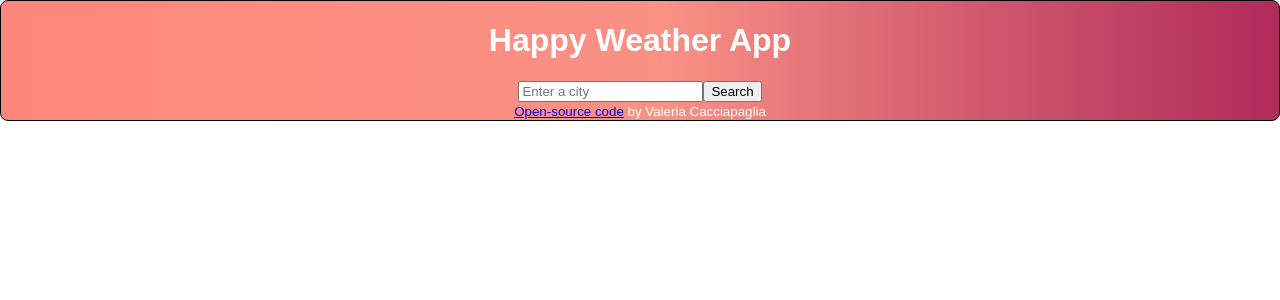
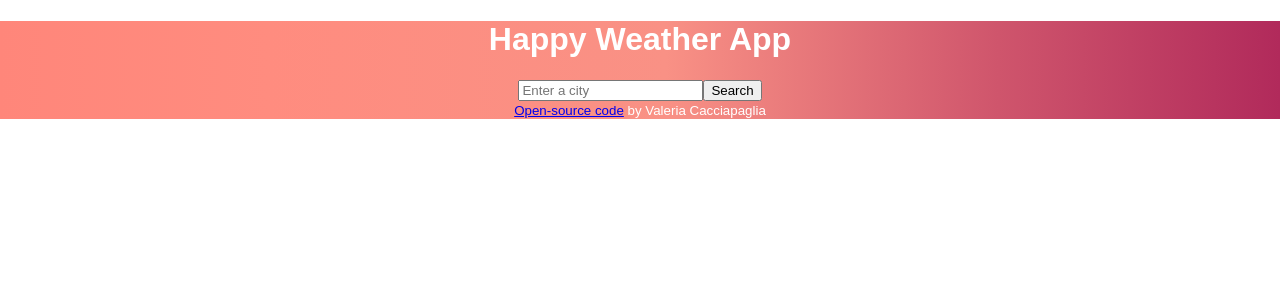
Before and after one commit to Val-netizen/weather-react, a React (Create React App) app: page / in a window 1280 px wide. Shown: the top 300 px of the page. Built offline with nearby package versions, Linux system fonts and the light colour scheme.

Commit message:
removed border from styles.css

```diff
--- a/src/styles.css
+++ b/src/styles.css
@@ -3,6 +3,4 @@
     font-family: sans-serif;
     text-align: center;
     color: white;
-    border: 1px solid black;
-    border-radius: 8px;
   }
```
